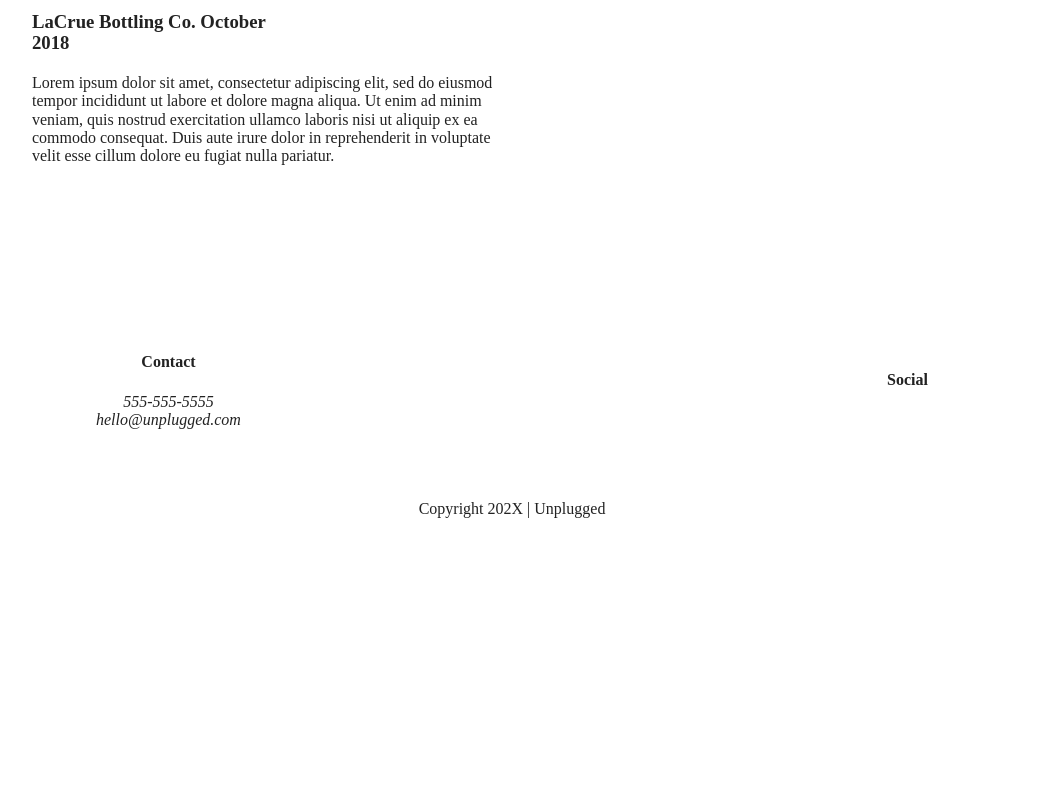
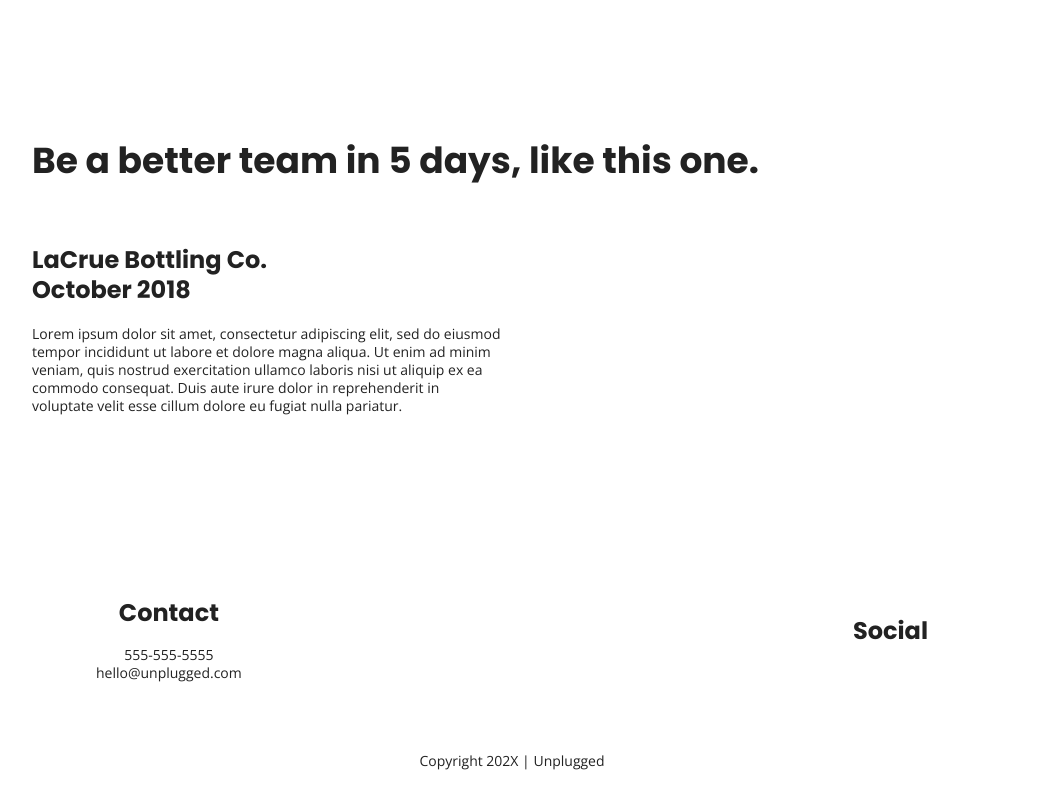
Before and after one commit to cobracuh/unplugged, a website built with Parcel: page index.html in a window 1280 px wide. Shown: the part 1387-2177 px from the top of the page, without its empty margins (128-1191 px from the left). Before the commit the page ends 1925 px from the top, so only its background shows below. Built offline with nearby package versions, Linux system fonts and the light colour scheme.

Commit message:
Adding global styles

```diff
--- a/css/main.css
+++ b/css/main.css
@@ -86,6 +86,61 @@ textarea {
 /* ==========================================================================
    Author's custom styles
    ========================================================================== */
+
+html {
+  font-size: 1rem;
+}
+
+body {
+  font-family: "Open Sans", sans-serif;
+  font-size: 1em;
+  text-align: left;
+}
+
+ul,
+ol {
+  list-style-type: none;
+}
+
+a {
+  color: #e2e3ed;
+  text-decoration: none;
+}
+
+h2 {
+  font-family: "Poppins", sans-serif;
+  font-size: 1.875em;
+}
+
+h3,
+h4 {
+  font-family: "Poppins", sans-serif;
+  font-size: 1.125em;
+  margin: 20px 0;
+}
+
+p {
+  font-size: 0.875em;
+  line-height: 1.285;
+}
+
+img {
+}
+
+figure {
+}
+
+address {
+  font-style: normal;
+}
+
+.content-wrapper {
+  width: 90%;
+  margin: 50px 0;
+}
+
+/* Header and Footer Styles */
+
 header {
   display: flex;
   justify-content: center;
@@ -352,6 +407,21 @@ features p {
     margin: 100px 0;
   }
 
+  h1 {
+    font-size: 3em;
+    line-height: 48px;
+  }
+
+  h2 {
+    font-size: 2.25em;
+    line-height: 48px;
+  }
+
+  h3 {
+    font-size: 1.5em;
+    line-height: 30px;
+  }
+
   header {
     padding: 33px 0;
   }
@@ -423,8 +493,20 @@ features p {
     align-items: center;
   }
 
+  footer h4 {
+    font-size: 1.5em;
+  }
+
+  footer p {
+    line-height: 18px;
+  }
+
   footer .contact {
     margin-bottom: 0;
+  }
+
+  footer .contact h4 {
+    font-size: 1.5em;
   }
 
   footer .copyright {
@@ -448,6 +530,7 @@ features p {
   /* Hero */
   .hero-area h1 {
     width: 80%;
+    font-size: 3.75em;
   }
 
   /* Aside */
@@ -469,6 +552,8 @@ features p {
   .features article {
     flex-basis: 33%;
   }
+
+  .features
 
   /* Reviews */
 
--- a/index.html
+++ b/index.html
@@ -17,9 +17,16 @@
 
     <link rel="stylesheet" href="css/normalize.css" />
     <link rel="stylesheet" href="css/main.css" />
+    <link rel="preconnect" href="https://fonts.googleapis.com" />
+    <link rel="preconnect" href="https://fonts.gstatic.com" crossorigin />
+    <link
+      href="https://fonts.googleapis.com/css2?family=Open+Sans:wght@400;700&family=Poppins:wght@500;700&display=swap"
+      rel="stylesheet"
+    />
 
     <meta name="theme-color" content="#fafafa" />
   </head>
+
   <body>
     <header>
       <div class="content-wrapper">
```
Also changed, not shown: about/index.html (+6 -2 lines), faq/index.html (+3 -0 lines).
